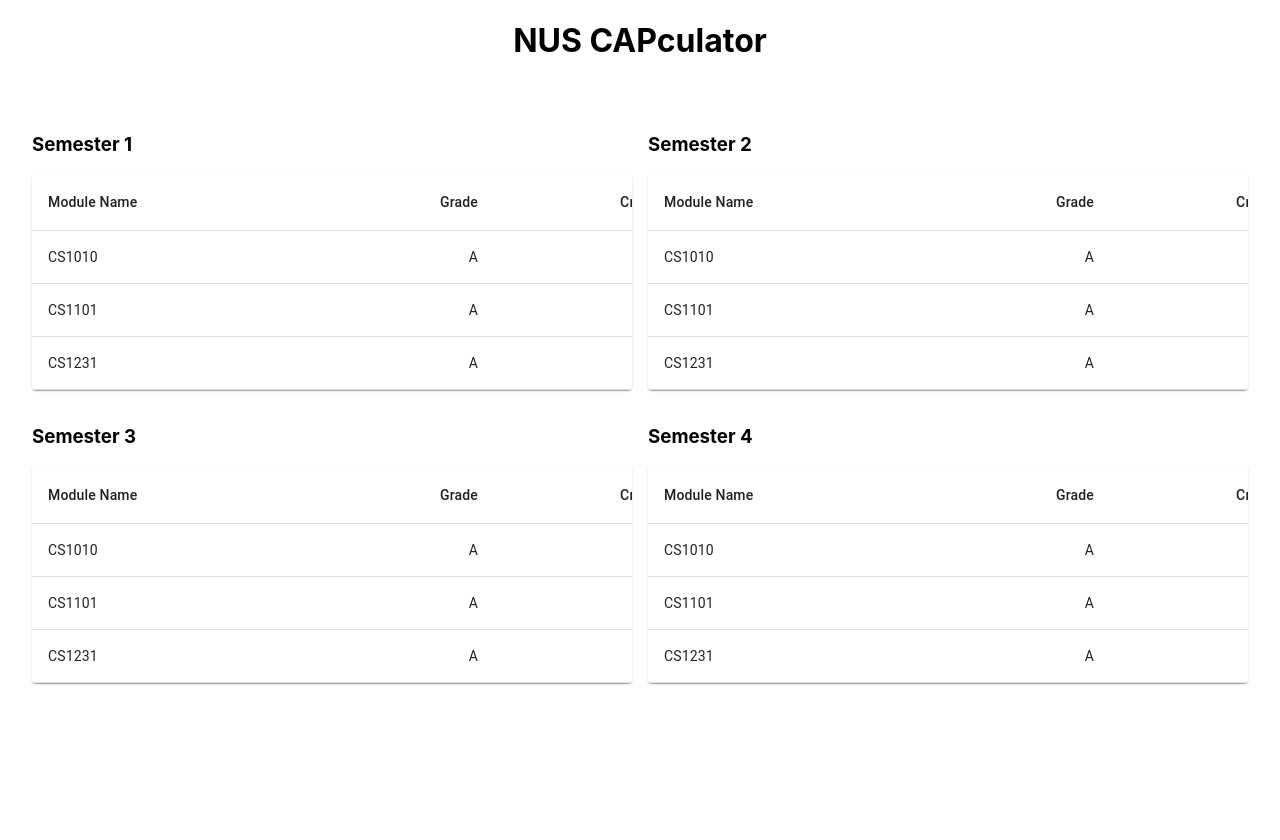
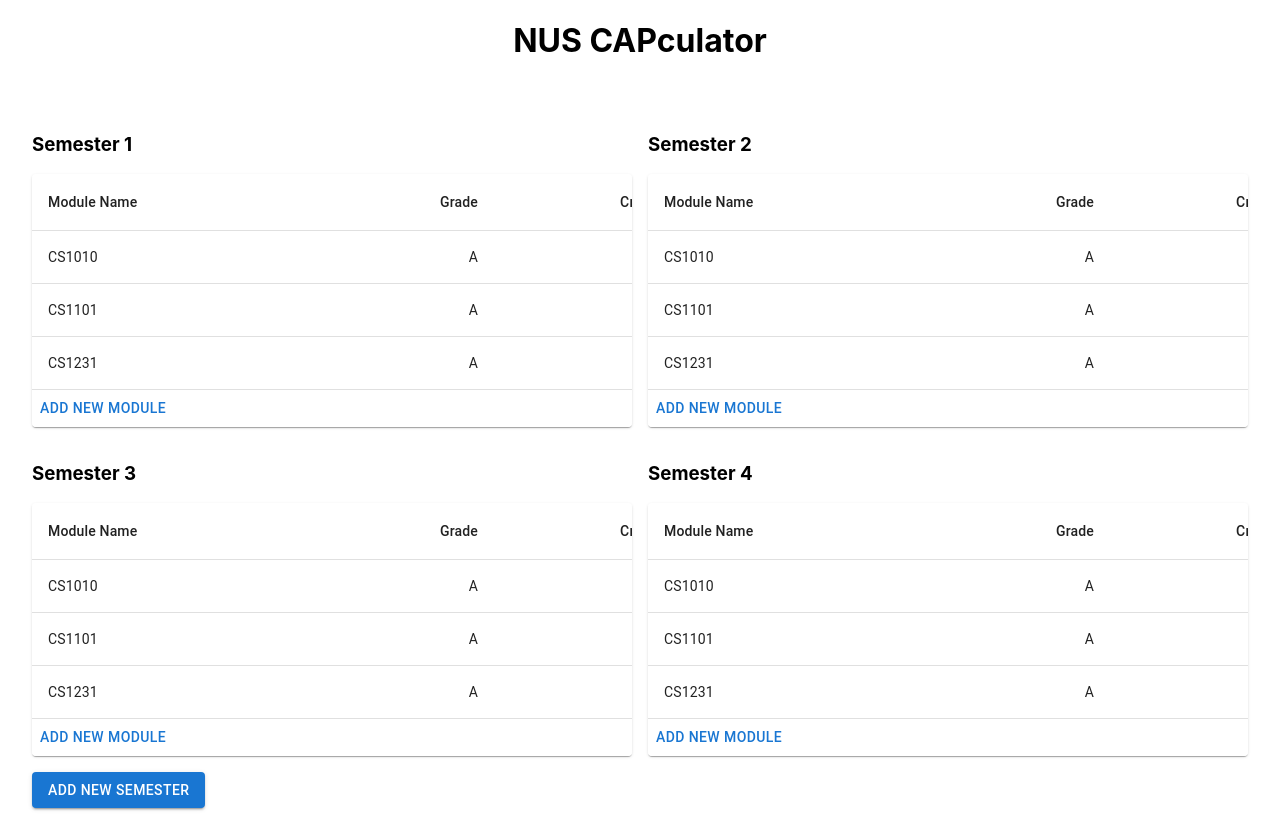
Before and after one commit to jennibearduit/capculator, a React (Create React App) app: page / in a window 1280 px wide. Before the commit the page ends 800 px from the top, so only its background shows below. Built offline with nearby package versions, Linux system fonts and the light colour scheme.

Commit message:
Add buttons

```diff
--- a/src/App.js
+++ b/src/App.js
@@ -7,6 +7,11 @@ const counter = 4
 
 const App = () => {
   const [semesters, setSemesters] = useState([...mockSemesters])
+  console.log(semesters);
+
+  const handleClick = () => {
+    window.alert("Form not implemented yet! :)")
+  }
 
   return (
     <>
@@ -17,6 +22,11 @@ const App = () => {
             <Semester name={sem} />
           </Grid>
         ))}
+        <Grid item xs={12} md={12}>
+          <Button onClick={handleClick} variant="contained">
+            Add New Semester
+          </Button>
+        </Grid>
       </Grid>
     </>
   );
--- a/src/components/Semester.js
+++ b/src/components/Semester.js
@@ -6,6 +6,7 @@ import TableRow from '@mui/material/TableRow';
 import Paper from '@mui/material/Paper';
 import Module from './Module';
 import { useState } from 'react';
+import { Button } from '@mui/material';
 
 const mockModules = [
   {
@@ -29,6 +30,10 @@ const Semester = (props) => {
   const [modules, setModules] = useState([...mockModules])
   const { name } = props
 
+  const handleClick = () => {
+    window.alert("Form not implemented yet! :)")
+  }
+
   return (
     <>
       <h3>{name}</h3>
@@ -45,7 +50,11 @@ const Semester = (props) => {
             <Module name={m.name} grade={m.grade} credits={m.credits} />
           ))}
         </Table>
+        <Button onClick={handleClick} padding={4}>
+          Add New Module
+        </Button>
       </TableContainer>
+
     </>
   )
 }
```
